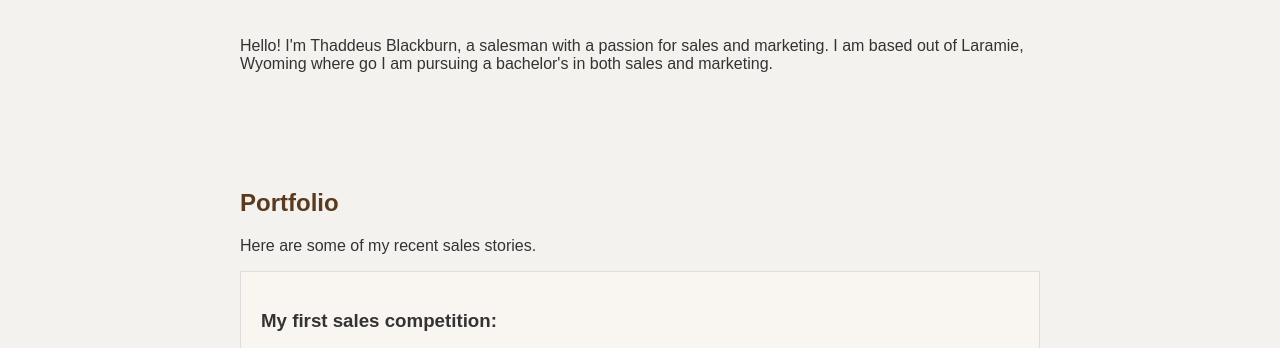
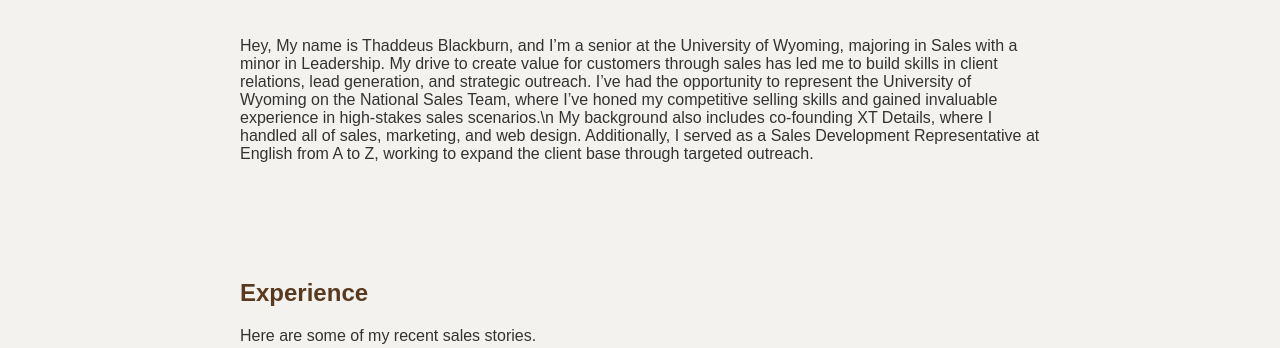
Before and after one commit to Willpatpost/Thaddeus-Blackburn, a plain HTML site: page index.html in a window 1280 px wide. Shown: the part 598-946 px from the top of the page. Drawn offline with Linux system fonts and the light colour scheme.

Commit message:
Update index.html

```diff
--- a/index.html
+++ b/index.html
@@ -23,12 +23,16 @@
     <section id="about">
         <h2>About Me</h2>
             <img src="https://github.com/Willpatpost/Thaddeus-Blackburn/blob/main/IMG_8702.jpg?raw=true" alt="Body pic" class="profile-pic">
-        <p>Hello! I'm Thaddeus Blackburn, a salesman with a passion for sales and marketing.
-            I am based out of Laramie, Wyoming where go I am pursuing a bachelor's in both sales and marketing.</p>
+        <p>Hey, My name is Thaddeus Blackburn, and I’m a senior at the University of Wyoming, majoring in Sales with a minor in Leadership.
+            My drive to create value for customers through sales has led me to build skills in client relations, lead generation, and strategic outreach.
+            I’ve had the opportunity to represent the University of Wyoming on the National Sales Team,
+            where I’ve honed my competitive selling skills and gained invaluable experience in high-stakes sales scenarios.\n
+            My background also includes co-founding XT Details, where I handled all of sales, marketing, and web design.
+            Additionally, I served as a Sales Development Representative at English from A to Z, working to expand the client base through targeted outreach.</p>
     </section>
 
     <section id="portfolio">
-        <h2>Portfolio</h2>
+        <h2>Experience</h2>
         <p>Here are some of my recent sales stories.</p>
         <!-- Portfolio items can go here -->
         <div class="project">
```
